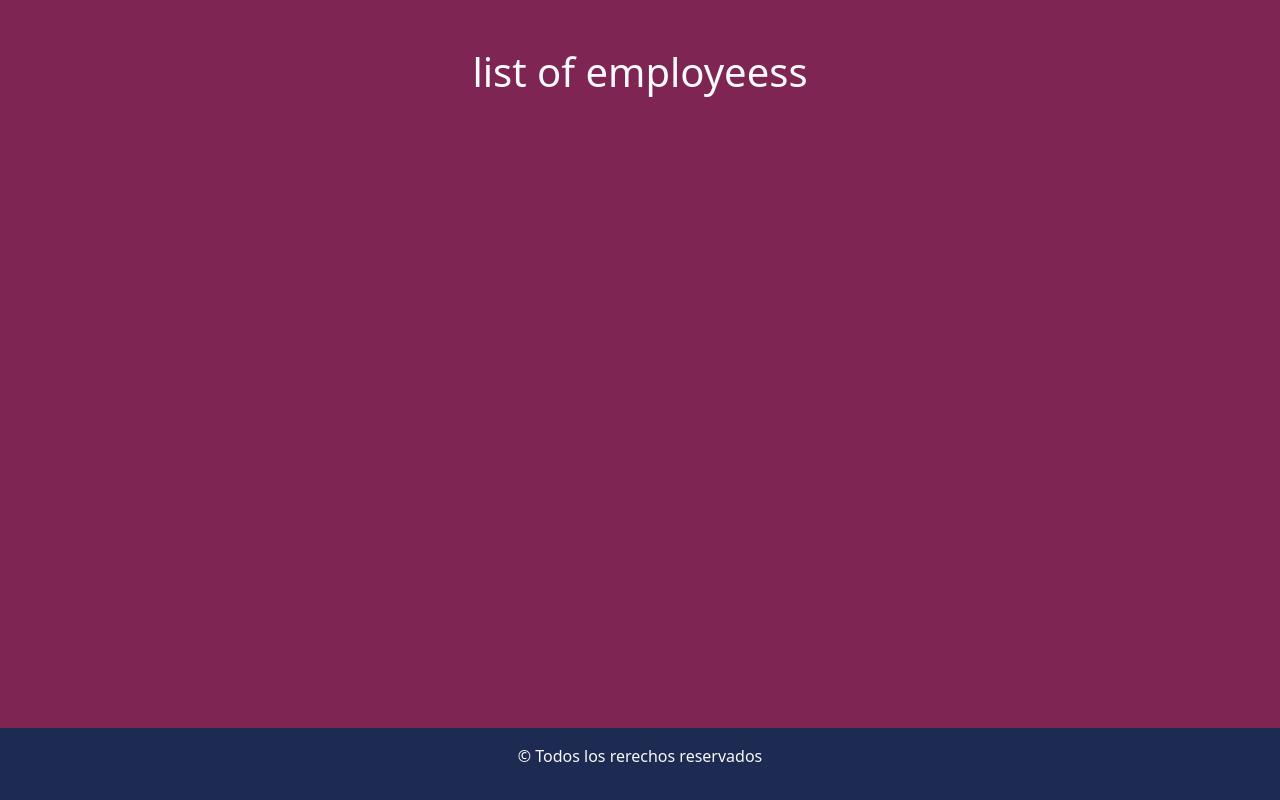
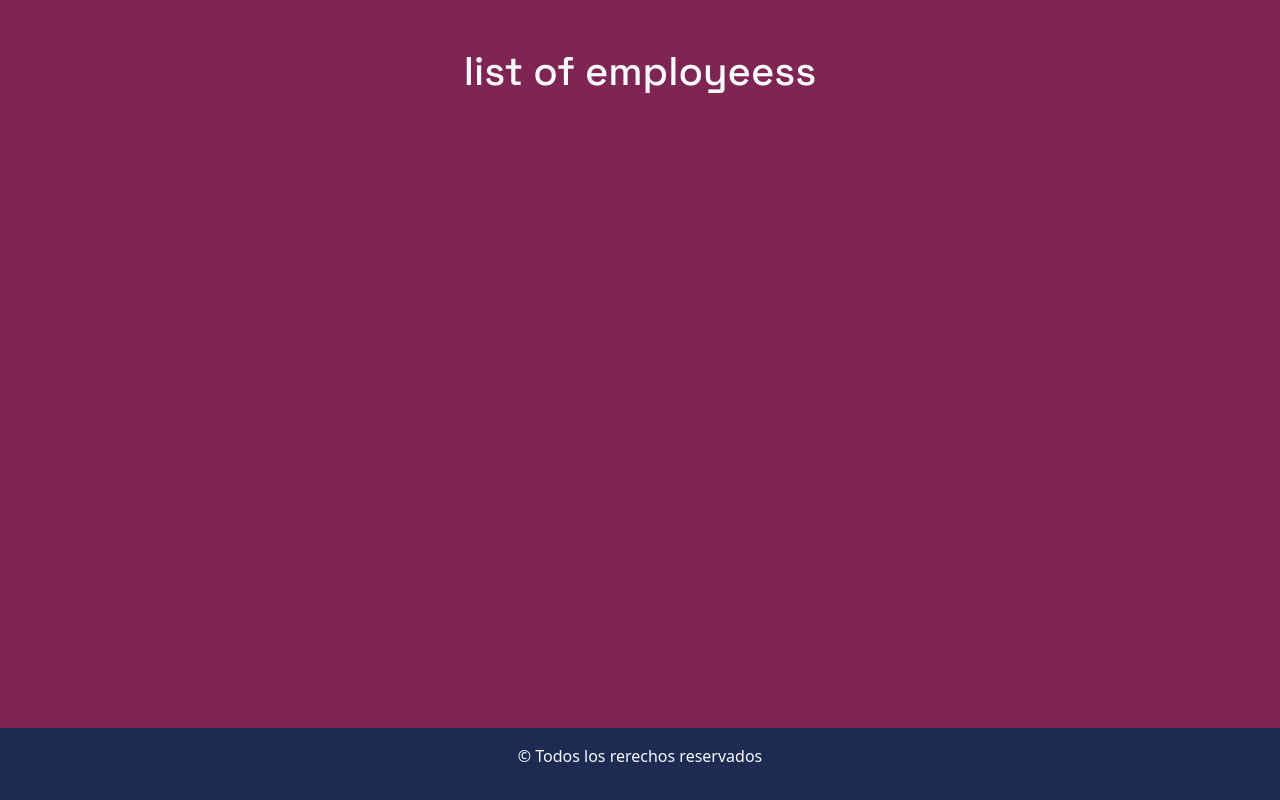
Before and after one commit to CosmeNicolas/React-ListaDeEmpleados, a React (Vite) app: page / in a window 1280 px wide. Built offline with nearby package versions, Linux system fonts and the light colour scheme.

Commit message:
agregue estilos al titulo con googlefonts

```diff
--- a/src/App.css
+++ b/src/App.css
@@ -1,3 +1,10 @@
+@import url('https://fonts.googleapis.com/css2?family=Space+Grotesk:wght@400;500&family=Teko:wght@300&display=swap');
+
+/*font-family: 'Space Grotesk',
+sans-serif;
+font-family: 'Teko',
+sans-serif;  */
+
 #root{
   display: flex;
   flex-direction: column;
@@ -8,6 +15,10 @@ body{
   background-color: #7E2553;
 }
 
+h1{
+  font-family: 'Space Grotesk',sans-serif;
+}
+
 .main{
   flex-grow: 1;
 }
```
